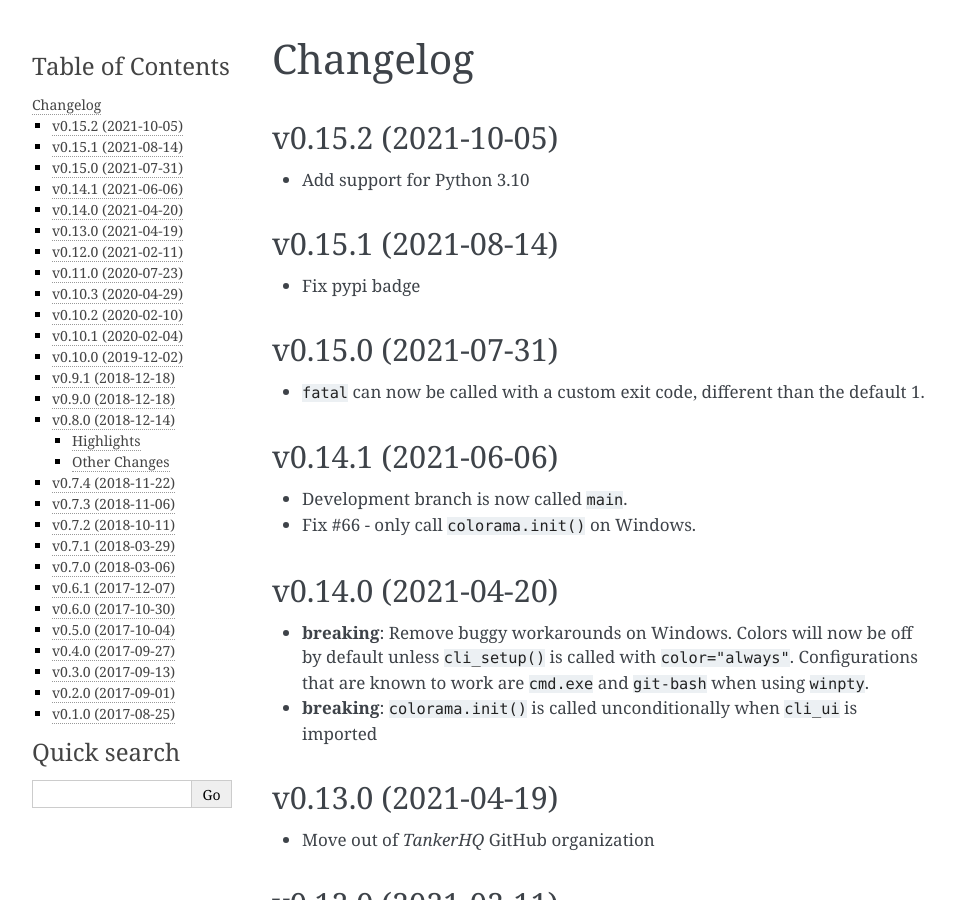
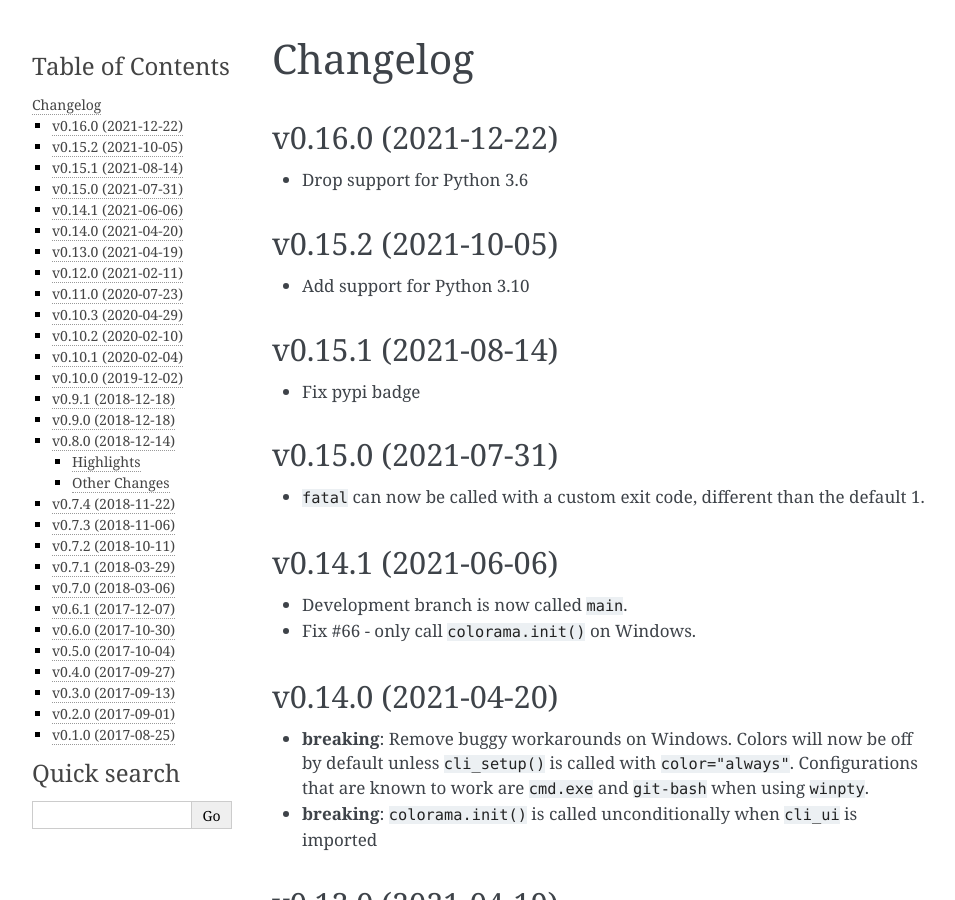
Before and after one commit to your-tools/python-cli-ui, a Sphinx documentation site: the page built from docs/changelog.rst, in a window 1280 px wide and 900 px high. Shown: the whole window, without its empty margins (148-1103 px from the left). Built offline with Sphinx 7.4.7, drawn with Linux system fonts in a browser that asks for light colours.

Commit message:
Update changelog

```diff
--- a/docs/changelog.rst
+++ b/docs/changelog.rst
@@ -1,5 +1,10 @@
 Changelog
 ----------
+
+v0.16.0 (2021-12-22)
+++++++++++++++++++++
+
+* Drop support for Python 3.6
 
 v0.15.2 (2021-10-05)
 ++++++++++++++++++++
```
